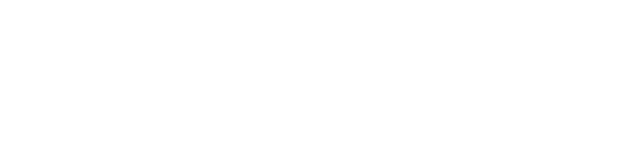
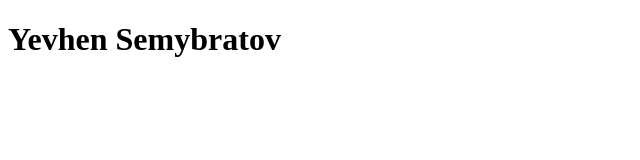
Before and after one commit to solodkui/lesson-2-homework, a plain HTML site: page index.html in a window 1280 px wide. Shown: the whole page, without its empty margins (0-640 px from the left). Drawn offline with Linux system fonts and the light colour scheme.

Commit message:
Create new branch

```diff
--- a/index.html
+++ b/index.html
@@ -6,5 +6,7 @@
     <meta name="viewport" content="width=device-width, initial-scale=1.0" />
     <title>Document</title>
   </head>
-  <body></body>
+  <body>
+    <h1>Yevhen Semybratov</h1>
+  </body>
 </html>
```
